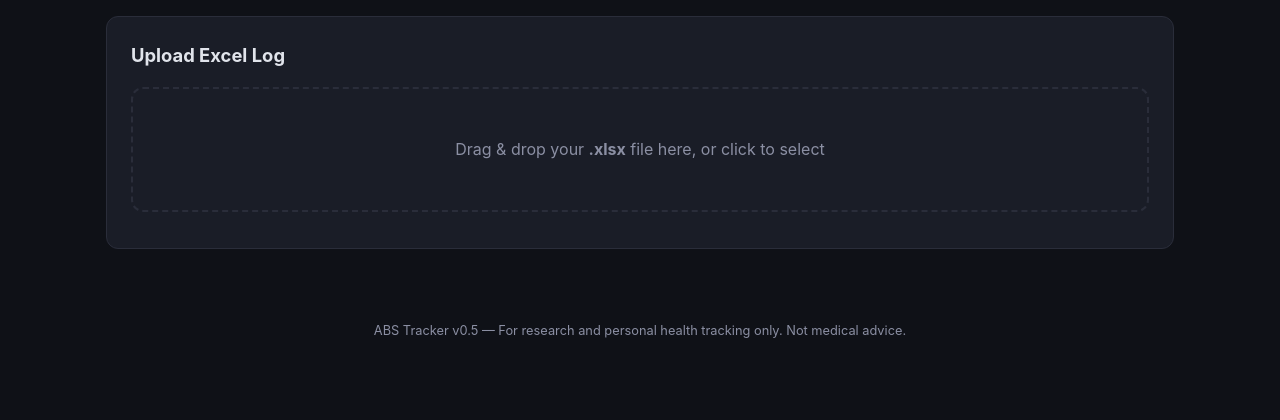
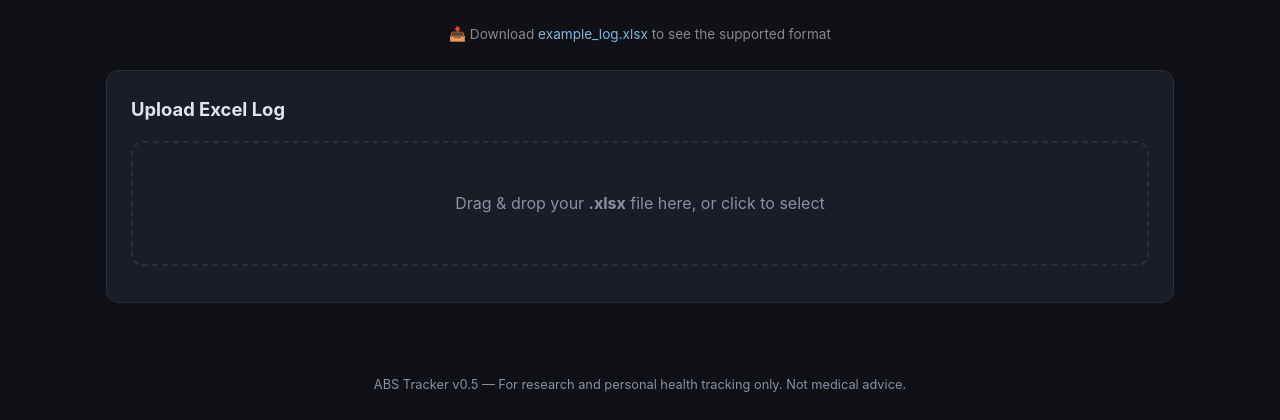
Before and after one commit to pajhiwo/abs_tracker, a FastAPI app: page / in a window 1280 px wide. Shown: the part 122-542 px from the top of the page. Run offline with FastAPI, Linux system fonts and the light colour scheme; some libraries are stand-ins or nearby versions.

Commit message:
add example xlsx on main page

```diff
--- a/app/main.py
+++ b/app/main.py
@@ -20,6 +20,8 @@
 
 # Serve static files (HTML/CSS/JS)
 STATIC_DIR = Path(__file__).parent / "static"
+EXAMPLE_DIR = Path(__file__).parent.parent / "example"
+app.mount("/example", StaticFiles(directory=str(EXAMPLE_DIR)), name="example")
 app.mount("/static", StaticFiles(directory=str(STATIC_DIR)), name="static")
 
 # Session store (auto-detects InMemory vs Redis)
--- a/app/static/app.js
+++ b/app/static/app.js
@@ -76,6 +76,8 @@
         currentData = await resp.json();
         uploadStatus.textContent = `✓ Loaded ${file.name}`;
         uploadStatus.className = "status success";
+        const exLink = document.getElementById("example-link");
+        if (exLink) exLink.style.display = "none";
         renderAll();
     } catch (e) {
         uploadStatus.textContent = `✗ ${e.message}`;
--- a/app/static/index.html
+++ b/app/static/index.html
@@ -17,6 +17,8 @@
     </header>
 
     <main>
+        <p id="example-link" class="example-link">📥 Download <a href="/example/example_log.xlsx" download>example_log.xlsx</a> to see the supported format</p>
+
         <!-- Upload Section -->
         <section id="upload-section" class="card">
             <h2>Upload Excel Log</h2>
--- a/app/static/style.css
+++ b/app/static/style.css
@@ -82,6 +82,20 @@
 .drop-zone.drag-over {
     border-color: var(--accent);
     background: rgba(99, 102, 241, 0.05);
+}
+
+.example-link {
+    text-align: center;
+    font-size: 0.85rem;
+    color: #888;
+    margin: 0.5rem 0 1.5rem;
+}
+.example-link a {
+    color: #7eb8da;
+    text-decoration: none;
+}
+.example-link a:hover {
+    text-decoration: underline;
 }
 
 .drop-zone p {
--- a/pyproject.toml
+++ b/pyproject.toml
@@ -15,6 +15,9 @@
     "python-multipart (>=0.0.9,<1.0.0)"
 ]
 
+[project.optional-dependencies]
+redis = ["redis (>=5.0.0,<6.0.0)"]
+
 
 [build-system]
 requires = ["poetry-core>=2.0.0,<3.0.0"]
```
Also changed, not shown: 2 other files.
